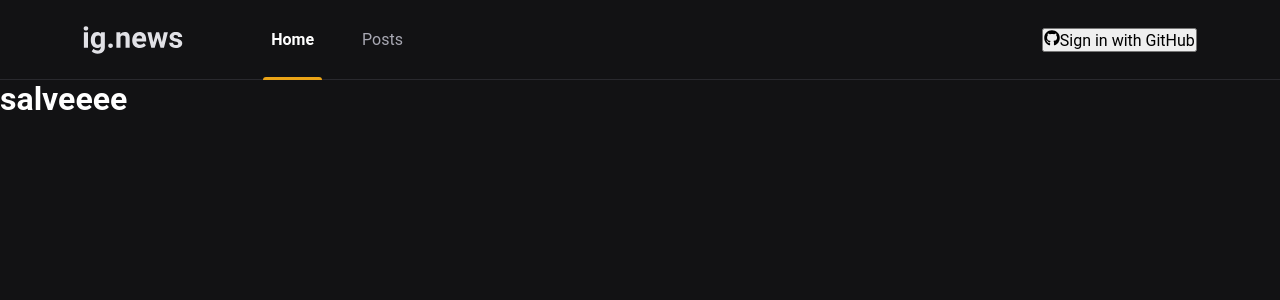
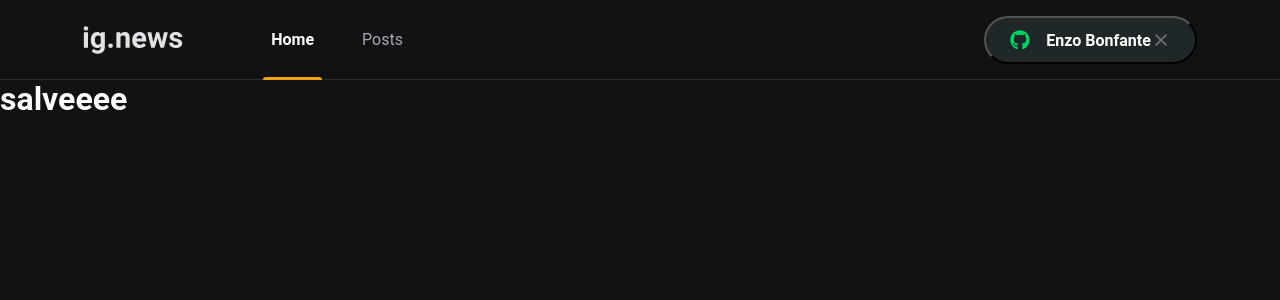
Before and after one commit to enzobonf/ignews, a Next.js app: page / in a window 1280 px wide. Shown: the top 300 px of the page. Built offline with nearby package versions, Linux system fonts and the light colour scheme.

Commit message:
feat: finalização SignInButton

```diff
--- a/src/components/SignInButton/index.tsx
+++ b/src/components/SignInButton/index.tsx
@@ -1,10 +1,21 @@
 import { FaGithub } from 'react-icons/fa';
+import { FiX } from 'react-icons/fi';
 import styles from './styles.module.scss';
 
-export function SignInButton() {
-  return (
-    <button type="button">
-      <FaGithub />
+interface Props {
+  isUserLoggedIn?: boolean;
+}
+
+export function SignInButton({ isUserLoggedIn = true }: Props) {
+  return isUserLoggedIn ? (
+    <button type="button" className={styles.signInButton}>
+      <FaGithub color="#04d361" />
+      Enzo Bonfante
+      <FiX color="#737380" className={styles.closeIcon} />
+    </button>
+  ) : (
+    <button type="button" className={styles.signInButton}>
+      <FaGithub color="#eba417" />
       Sign in with GitHub
     </button>
   );
--- a/src/components/SignInButton/styles.module.scss
+++ b/src/components/SignInButton/styles.module.scss
@@ -0,0 +1,27 @@
+.signInButton {
+    height: 3rem;
+    border-radius: 3rem;
+    background: var(--gray-850);
+    color: var(--white);
+    font-weight: bold;
+    padding: 0 1.5rem;
+
+    display: flex;
+    align-items: center;
+    justify-content: center;
+
+    svg {
+        width: 20px;
+        height: 20px;
+    }
+
+    svg:first-child {
+        margin-right: 1rem;
+    }
+
+    transition: filter 0.2s;
+
+    &:hover {
+        filter: brightness(0.8);
+    }
+}
--- a/src/styles/global.scss
+++ b/src/styles/global.scss
@@ -10,6 +10,7 @@
     --gray-100: #e1e1e6;
     --gray-300: #a8a8b3;
     --gray-800: #29292e;
+    --gray-850: #1f2729;
     --gray-900: #121214;
 
     --cyan-500: #61dafb;
```
